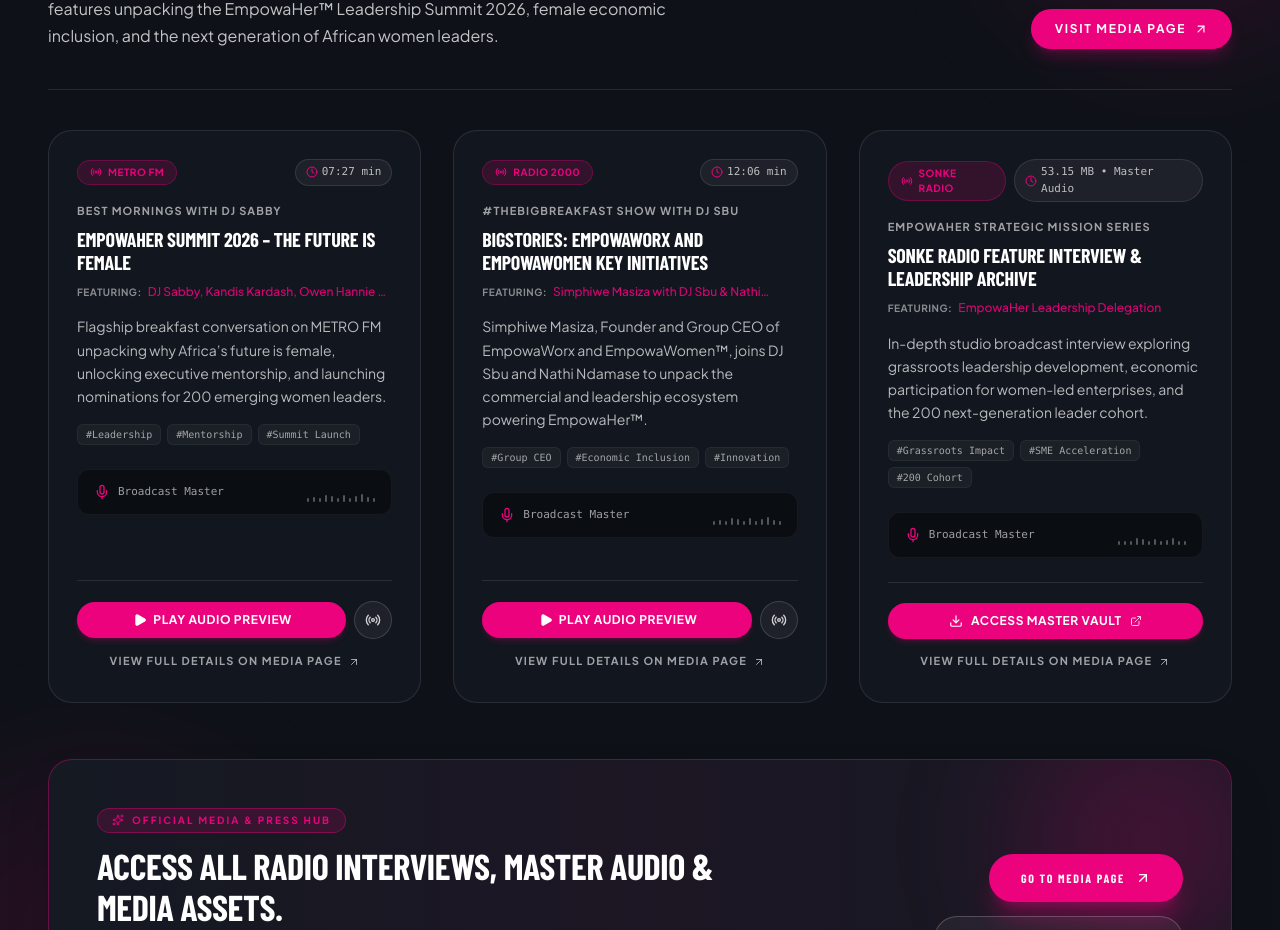
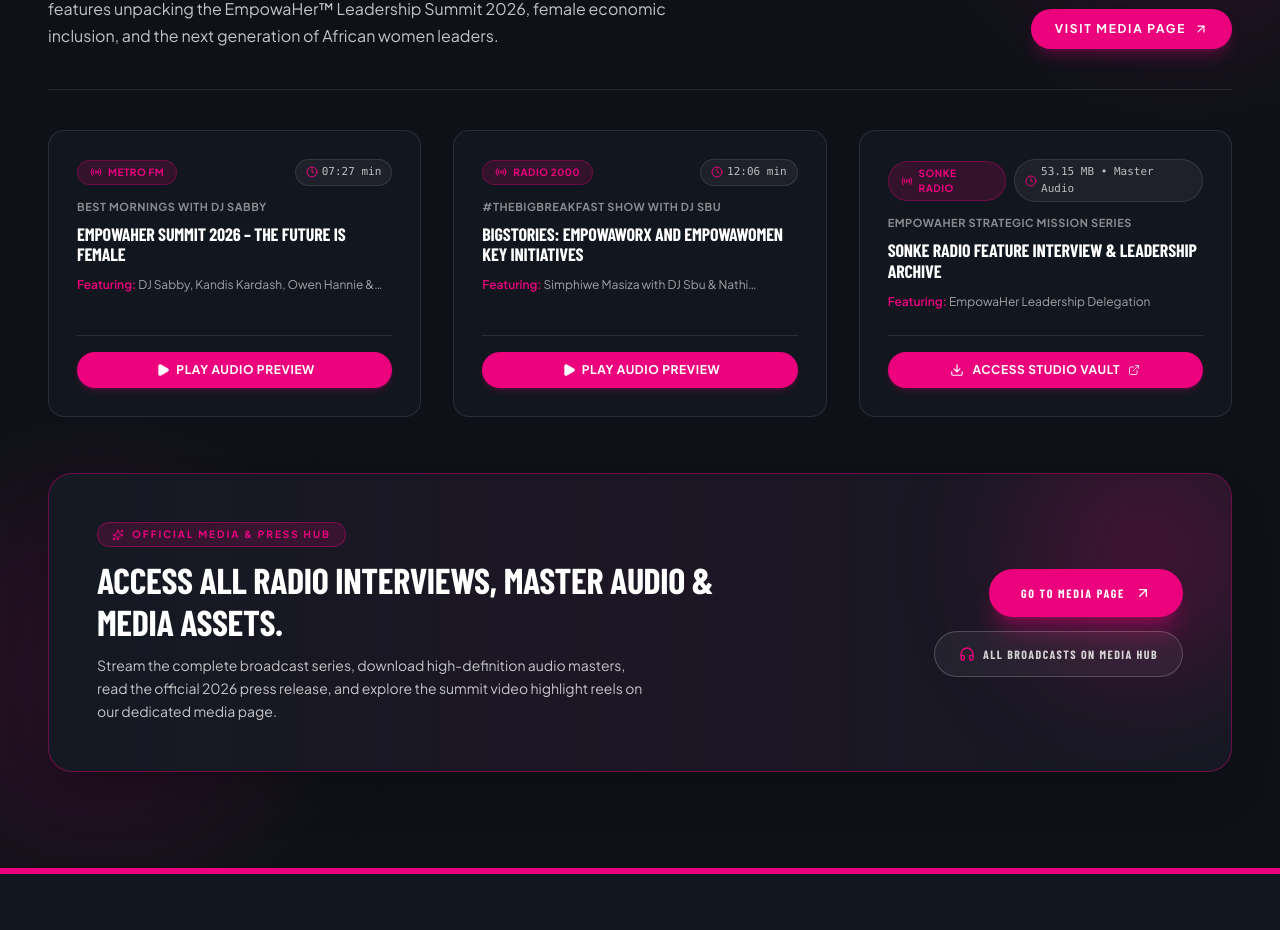
Before and after one commit to brandfocal/empowaher, a Next.js app: page / in a window 1280 px wide. Shown: the part 7334-8264 px from the top of the page. Built offline with nearby package versions, Linux system fonts and the light colour scheme; a web font is replaced by a local one.

Commit message:
refactor(home): minimize podcast cards in airwaves section for clean presentation

```diff
--- a/src/components/PodcastsSnippet.tsx
+++ b/src/components/PodcastsSnippet.tsx
@@ -8,7 +8,6 @@
   Download,
   ExternalLink,
   Headphones,
-  Mic,
   Play,
   Pause,
   Radio,
@@ -94,7 +93,6 @@
   const [isPlaying, setIsPlaying] = useState<boolean>(false);
   const [currentTime, setCurrentTime] = useState<number>(0);
   const [duration, setDuration] = useState<number>(0);
-  const [activeEmbedId, setActiveEmbedId] = useState<string | null>(null);
   const [isMuted, setIsMuted] = useState<boolean>(false);
 
   const audioRef = useRef<HTMLAudioElement | null>(null);
@@ -326,23 +324,22 @@
 
         {/* 3 Podcasts Grid */}
         <div className="mt-10 grid gap-6 sm:gap-8 md:grid-cols-2 lg:grid-cols-3">
-          {podcastEpisodes.map((episode, idx) => {
+          {podcastEpisodes.map((episode) => {
             const isThisPlaying = activeTrackId === episode.id && isPlaying;
-            const isEmbedOpen = activeEmbedId === episode.id;
 
             return (
               <article
                 key={episode.id}
                 id={`podcast-card-${episode.id}`}
-                className={`group relative flex flex-col justify-between overflow-hidden rounded-2xl sm:rounded-3xl border transition-all duration-300 ${
+                className={`group relative flex flex-col justify-between overflow-hidden rounded-2xl border transition-all duration-300 ${
                   isThisPlaying
-                    ? "border-[#ed027e] bg-[#141922] shadow-2xl shadow-[#ed027e]/15 ring-1 ring-[#ed027e]/40"
+                    ? "border-[#ed027e] bg-[#141922] shadow-xl shadow-[#ed027e]/15 ring-1 ring-[#ed027e]/40"
                     : "border-white/10 bg-[#12161E] hover:border-[#ed027e]/50 hover:bg-[#161C26]"
                 } p-6 sm:p-7`}
               >
                 <div>
-                  {/* Station Eyebrow & Badges */}
-                  <div className="flex items-center justify-between gap-2 mb-4">
+                  {/* Station Eyebrow & Duration Badge */}
+                  <div className="flex items-center justify-between gap-2 mb-3">
                     <span className="inline-flex items-center gap-1.5 rounded-full bg-[#ed027e]/15 border border-[#ed027e]/30 px-3 py-1 text-[0.625rem] font-black uppercase tracking-wider text-[#ed027e]">
                       <Radio className="h-3 w-3" />
                       <span>{episode.station}</span>
@@ -354,94 +351,29 @@
                   </div>
 
                   {/* Show Name */}
-                  <p className="text-[0.6875rem] font-bold uppercase tracking-widest text-white/60">
+                  <p className="text-[0.6875rem] font-bold uppercase tracking-wider text-white/50">
                     {episode.showTitle}
                   </p>
 
                   {/* Episode Title */}
-                  <h3 className="font-heading mt-2 text-lg sm:text-xl font-black uppercase leading-snug tracking-tight text-white group-hover:text-[#ed027e] transition-colors">
+                  <h3 className="font-heading mt-2 text-lg font-black uppercase leading-snug tracking-tight text-white group-hover:text-[#ed027e] transition-colors">
                     {episode.episodeTitle}
                   </h3>
 
                   {/* Featured Guests */}
-                  <p className="mt-2 text-xs font-medium text-[#ed027e]/90 line-clamp-1">
-                    <span className="text-white/50 uppercase tracking-wider text-[0.625rem] font-bold mr-1.5">
-                      Featuring:
-                    </span>
+                  <p className="mt-2.5 text-xs text-white/60 line-clamp-1">
+                    <span className="text-[#ed027e] font-semibold">Featuring: </span>
                     {episode.featuredGuests}
                   </p>
-
-                  {/* Description */}
-                  <p className="mt-3.5 text-xs sm:text-sm leading-relaxed text-white/70">
-                    {episode.description}
-                  </p>
-
-                  {/* Topics Tags */}
-                  <div className="mt-4 flex flex-wrap gap-1.5">
-                    {episode.tags.map((tag) => (
-                      <span
-                        key={tag}
-                        className="rounded-md bg-white/[0.04] border border-white/5 px-2 py-0.5 text-[0.625rem] font-mono text-white/60"
-                      >
-                        #{tag}
-                      </span>
-                    ))}
                 </div>
 
-                  {/* Interactive Soundwave Equalizer (Simulated Waveform) */}
-                  <div className="mt-6 rounded-xl border border-white/5 bg-black/40 px-4 py-3 flex items-center justify-between gap-3">
-                    <div className="flex items-center gap-2">
-                      <Mic className="h-4 w-4 text-[#ed027e] shrink-0" />
-                      <span className="text-[0.6875rem] font-mono text-white/60">
-                        {isThisPlaying ? "Streaming Broadcast" : "Broadcast Master"}
-                      </span>
-                    </div>
-
-                    <div className="flex items-end gap-1 h-5">
-                      {[30, 60, 45, 90, 75, 40, 85, 50, 70, 95, 60, 40].map((h, i) => (
-                        <span
-                          key={i}
-                          className={`w-0.5 rounded-full transition-all duration-300 ${
-                            isThisPlaying
-                              ? "bg-[#ed027e] animate-pulse"
-                              : "bg-white/30"
-                          }`}
-                          style={{
-                            height: isThisPlaying
-                              ? `${Math.max(25, (h * (i % 2 === 0 ? 1 : 0.75)))}%`
-                              : `${Math.max(20, h * 0.4)}%`,
-                            animationDelay: `${i * 90}ms`,
-                          }}
-                        />
-                      ))}
-                    </div>
-                  </div>
-
-                  {/* Optional Omny Iframe Preview */}
-                  {episode.embedUrl && isEmbedOpen && (
-                    <div className="mt-4 overflow-hidden rounded-xl border border-white/10 bg-black animate-in fade-in duration-200">
-                      <iframe
-                        src={episode.embedUrl}
-                        width="100%"
-                        height="140"
-                        allow="autoplay; clipboard-write; fullscreen"
-                        allowFullScreen
-                        frameBorder="0"
-                        title={episode.episodeTitle}
-                        className="w-full border-0"
-                      />
-                    </div>
-                  )}
-                </div>
-
-                {/* Card Action Buttons */}
-                <div className="mt-6 pt-5 border-t border-white/10 flex flex-col gap-2.5">
-                  <div className="flex items-center gap-2">
+                {/* Card Action Button */}
+                <div className="mt-6 pt-4 border-t border-white/10">
                   {episode.audioUrl ? (
                     <button
                       type="button"
                       onClick={() => handleTogglePlay(episode)}
-                        className={`flex-1 inline-flex items-center justify-center gap-2 rounded-full py-2.5 px-4 text-xs font-bold uppercase tracking-wider transition-all duration-200 ${
+                      className={`w-full inline-flex items-center justify-center gap-2 rounded-full py-2.5 px-4 text-xs font-bold uppercase tracking-wider transition-all duration-200 ${
                         isThisPlaying
                           ? "bg-white text-black shadow-lg"
                           : "bg-[#ed027e] text-white hover:bg-[#d0026f] shadow-md shadow-[#ed027e]/20"
@@ -469,36 +401,13 @@
                       href={episode.vaultUrl}
                       target="_blank"
                       rel="noopener noreferrer"
-                        className="flex-1 inline-flex items-center justify-center gap-2 rounded-full bg-[#ed027e] py-2.5 px-4 text-xs font-bold uppercase tracking-wider text-white hover:bg-[#d0026f] shadow-md shadow-[#ed027e]/20 transition-all"
+                      className="w-full inline-flex items-center justify-center gap-2 rounded-full bg-[#ed027e] py-2.5 px-4 text-xs font-bold uppercase tracking-wider text-white hover:bg-[#d0026f] shadow-md shadow-[#ed027e]/20 transition-all"
                     >
                       <Download className="h-3.5 w-3.5" />
-                        <span>Access Master Vault</span>
+                      <span>Access Studio Vault</span>
                       <ExternalLink className="h-3 w-3 opacity-80" />
                     </a>
                   )}
-
-                    {episode.embedUrl && (
-                      <button
-                        type="button"
-                        onClick={() =>
-                          setActiveEmbedId(activeEmbedId === episode.id ? null : episode.id)
-                        }
-                        className="rounded-full border border-white/15 bg-white/5 p-2.5 text-xs text-white/80 hover:border-[#ed027e] hover:text-[#ed027e] transition-colors"
-                        title={isEmbedOpen ? "Close player widget" : "Open embedded player"}
-                        aria-label="Toggle embed player"
-                      >
-                        <Radio className="h-4 w-4" />
-                      </button>
-                    )}
-                  </div>
-
-                  <Link
-                    href="/media"
-                    className="inline-flex items-center justify-center gap-1.5 py-1 text-[0.6875rem] font-bold uppercase tracking-[0.12em] text-white/60 hover:text-[#ed027e] transition-colors"
-                  >
-                    <span>View Full Details on Media Page</span>
-                    <ArrowUpRight className="h-3 w-3" />
-                  </Link>
                 </div>
               </article>
             );
```
Lines whose indentation alone changed are shown as unchanged.
